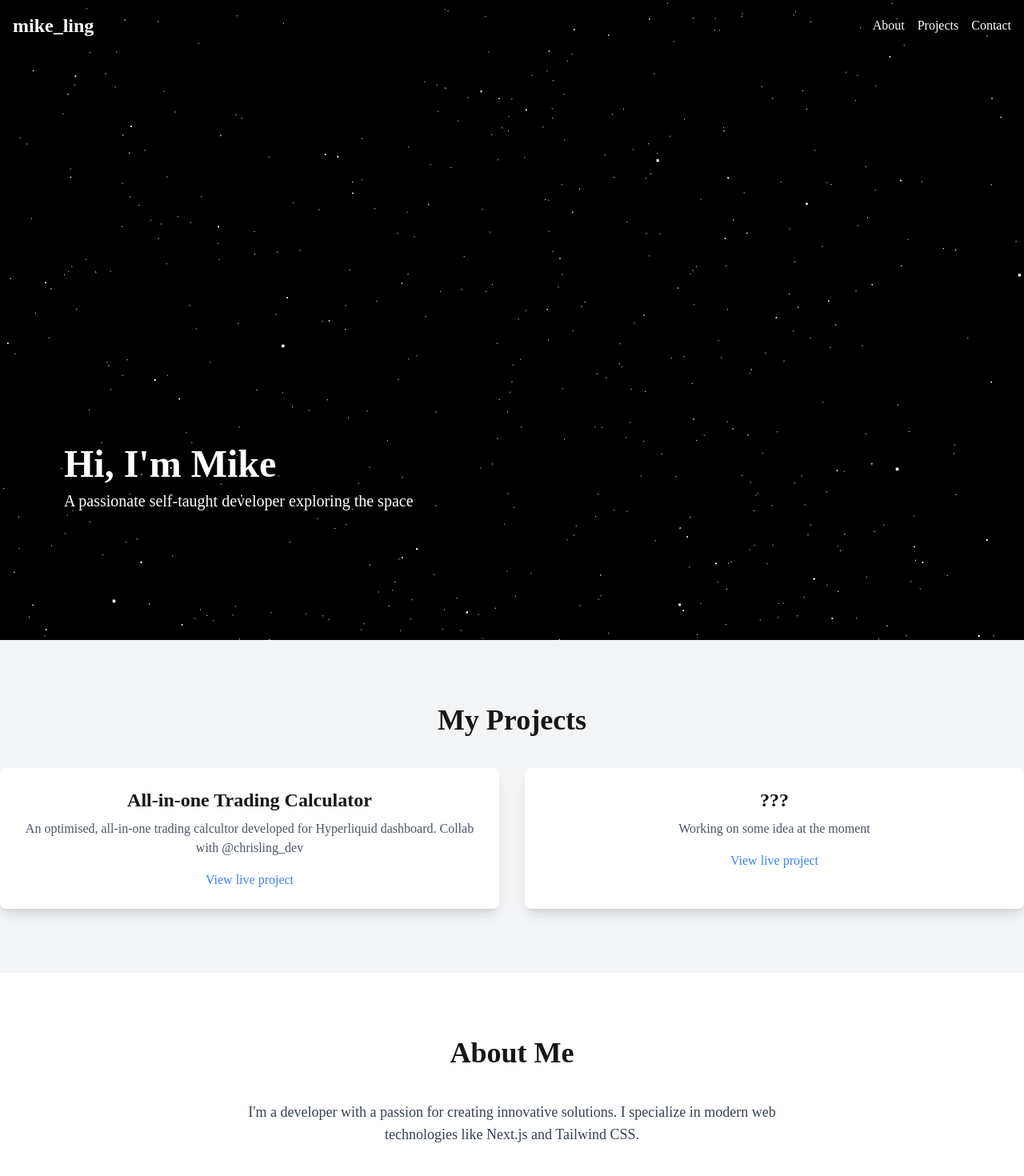
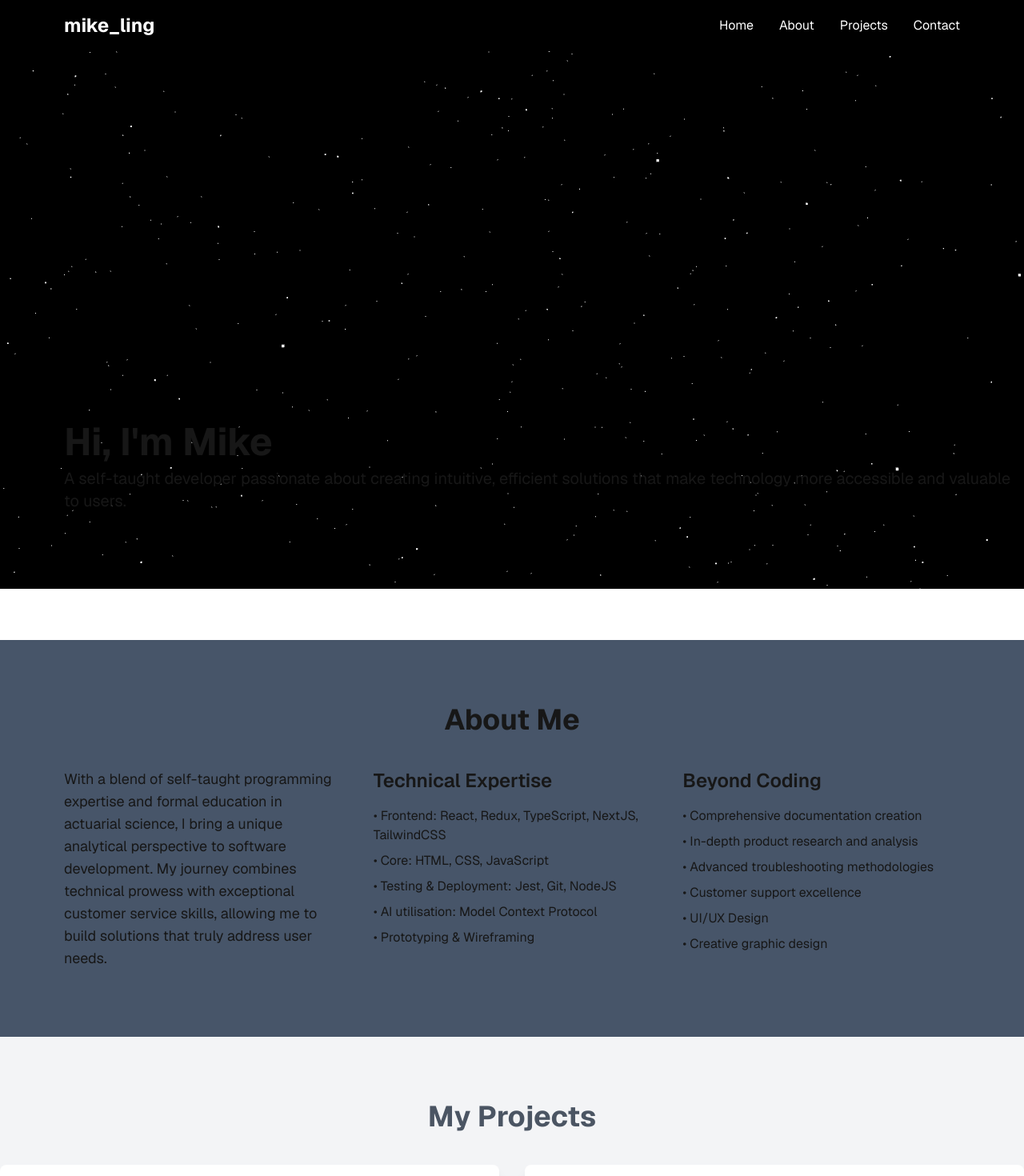
Before and after one commit to mikeling-dev/my-portfolio, a Next.js app: page / in a window 1280 px wide. Shown: the top 1470 px of the page at 80% size. Built offline with nearby package versions, Linux system fonts and the light colour scheme.

Commit message:
adjusted layouts, colors, added skill

```diff
--- a/src/app/globals.css
+++ b/src/app/globals.css
@@ -19,4 +19,5 @@
 body {
   color: var(--foreground);
   background: var(--background);
+  font-family: var(--font-sans);
 }
--- a/src/app/layout.tsx
+++ b/src/app/layout.tsx
@@ -27,7 +27,7 @@ export default function RootLayout({
   return (
     <html lang="en">
       <body
-        className={`${geistSans.variable} ${geistMono.variable} antialiased bg-black`}
+        className={`${geistSans.variable} ${geistMono.variable} antialiased`}
       >
         <Navbar />
         {children}
--- a/src/app/page.tsx
+++ b/src/app/page.tsx
@@ -5,10 +5,10 @@ import Projects from "@/components/Projects";
 
 export default function Home() {
   return (
-    <div>
+    <div className="font-sans">
       <Hero />
+      <About />
       <Projects />
-      <About />
       <Contact />
     </div>
   );
--- a/src/components/About.tsx
+++ b/src/components/About.tsx
@@ -4,25 +4,75 @@ import { motion } from "framer-motion";
 
 export default function About() {
   return (
-    <section id="about" className="py-20 bg-white">
-      <div className="container mx-auto text-center">
+    <section id="about" className="py-20 bg-slate-600">
+      <div className="container mx-auto px-6 md:px-20">
         <motion.h2
           initial={{ opacity: 0 }}
           whileInView={{ opacity: 1 }}
           transition={{ duration: 0.8 }}
-          className="text-4xl font-bold mb-10"
+          className="text-4xl font-bold mb-10 text-center"
         >
           About Me
         </motion.h2>
-        <motion.p
-          initial={{ opacity: 0, y: 20 }}
-          whileInView={{ opacity: 1, y: 0 }}
-          transition={{ duration: 0.8, delay: 0.2 }}
-          className="text-lg text-gray-700 max-w-2xl mx-auto"
-        >
-          I&apos;m a developer with a passion for creating innovative solutions.
-          I specialize in modern web technologies like Next.js and Tailwind CSS.
-        </motion.p>
+
+        <div className="flex flex-col md:flex-row gap-10">
+          {/* Left Column - Existing Content */}
+          <motion.div
+            initial={{ opacity: 0, y: 20 }}
+            whileInView={{ opacity: 1, y: 0 }}
+            transition={{ duration: 0.8, delay: 0.2 }}
+            className="md:w-1/2"
+          >
+            <p className="text-lg">
+              With a blend of self-taught programming expertise and formal
+              education in actuarial science, I bring a unique analytical
+              perspective to software development. My journey combines technical
+              prowess with exceptional customer service skills, allowing me to
+              build solutions that truly address user needs.
+            </p>
+          </motion.div>
+
+          {/* Right Column - Skills */}
+          <motion.div
+            initial={{ opacity: 0, y: 20 }}
+            whileInView={{ opacity: 1, y: 0 }}
+            transition={{ duration: 0.8, delay: 0.4 }}
+            className="md:w-1/2"
+          >
+            <div className="mb-8">
+              <h3 className="text-2xl font-semibold mb-4">
+                Technical Expertise
+              </h3>
+              <ul className="space-y-2">
+                <li>
+                  • Frontend: React, Redux, TypeScript, NextJS, TailwindCSS
+                </li>
+                <li>• Core: HTML, CSS, JavaScript</li>
+                <li>• Testing & Deployment: Jest, Git, NodeJS</li>
+                <li>• AI utilisation: Model Context Protocol</li>
+                <li>• Prototyping & Wireframing</li>
+              </ul>
+            </div>
+          </motion.div>
+          <motion.div
+            initial={{ opacity: 0, y: 20 }}
+            whileInView={{ opacity: 1, y: 0 }}
+            transition={{ duration: 0.8, delay: 0.4 }}
+            className="md:w-1/2"
+          >
+            <div>
+              <h3 className="text-2xl font-semibold mb-4">Beyond Coding</h3>
+              <ul className="space-y-2">
+                <li>• Comprehensive documentation creation</li>
+                <li>• In-depth product research and analysis</li>
+                <li>• Advanced troubleshooting methodologies</li>
+                <li>• Customer support excellence</li>
+                <li>• UI/UX Design</li>
+                <li>• Creative graphic design</li>
+              </ul>
+            </div>
+          </motion.div>
+        </div>
       </div>
     </section>
   );
--- a/src/components/Hero.tsx
+++ b/src/components/Hero.tsx
@@ -81,11 +81,16 @@ export default function Hero() {
 
     // 7. Handle Window Resize
     const handleResize = () => {
-      camera.aspect = window.innerWidth / window.innerHeight;
+      const width = window.innerWidth;
+      const height = window.innerHeight;
+
+      camera.aspect = width / height;
       camera.updateProjectionMatrix();
-      renderer.setSize(window.innerWidth, window.innerHeight);
+      renderer.setSize(width, height);
     };
+
     window.addEventListener("resize", handleResize);
+    handleResize(); // Initial size setup
 
     // 8. Cleanup on Unmount
     return () => {
@@ -96,22 +101,26 @@ export default function Hero() {
   }, []);
 
   return (
-    <section className="relative h-screen bg-black text-white overflow-hidden w-screen">
+    <section
+      id="home"
+      className="relative w-full h-screen overflow-hidden px-6 md:px-20"
+    >
       {/* Three.js Canvas */}
-      <canvas ref={canvasRef} className="absolute inset-0" />
+      <canvas ref={canvasRef} className="absolute inset-0 w-full h-full" />
 
       {/* Text in Bottom-Left */}
       <motion.div
         initial={{ opacity: 0, y: 20 }}
         animate={{ opacity: 1, y: 0 }}
         transition={{ duration: 1 }}
-        className="absolute bottom-40 left-20 z-10"
+        className="absolute bottom-24 md:bottom-40 z-10"
       >
         <h1 className="text-4xl md:text-5xl font-bold mb-2">
           Hi, I&apos;m Mike
         </h1>
         <p className="text-lg md:text-xl">
-          A passionate self-taught developer exploring the space
+          A self-taught developer passionate about creating intuitive, efficient
+          solutions that make technology more accessible and valuable to users.
         </p>
       </motion.div>
     </section>
--- a/src/components/Navbar.tsx
+++ b/src/components/Navbar.tsx
@@ -1,22 +1,57 @@
+"use client";
 import Link from "next/link";
 
 export default function Navbar() {
+  const scrollToSection = (sectionId: string) => {
+    const element = document.getElementById(sectionId);
+    const navbar = document.querySelector("nav");
+    if (element && navbar) {
+      const navbarHeight = navbar.offsetHeight;
+      const elementPosition = element.getBoundingClientRect().top;
+      const offsetPosition =
+        elementPosition + window.pageYOffset - navbarHeight;
+
+      window.scrollTo({
+        top: offsetPosition,
+        behavior: "smooth",
+      });
+    }
+  };
+
   return (
-    <nav className="fixed top-0 w-full  text-white p-4 z-50">
-      <div className="container mx-auto flex justify-between items-center">
+    <nav className="fixed top-0 w-full text-white py-4 z-50 bg-black font-sans px-6 md:px-20">
+      <div id="navbar" className=" w-full md:flex justify-between items-center">
         <Link href="/" className="text-2xl font-bold">
           mike_ling
         </Link>
-        <div className="space-x-4">
-          <Link href="#about" className="hover:text-gray-300">
+        <div
+          id="navigations"
+          className="md:space-x-8 space-x-3 align-middle ml-auto"
+        >
+          <button
+            onClick={() => scrollToSection("home")}
+            className="hover:text-gray-300"
+          >
+            Home
+          </button>
+          <button
+            onClick={() => scrollToSection("about")}
+            className="hover:text-gray-300"
+          >
             About
-          </Link>
-          <Link href="#projects" className="hover:text-gray-300">
+          </button>
+          <button
+            onClick={() => scrollToSection("projects")}
+            className="hover:text-gray-300"
+          >
             Projects
-          </Link>
-          <Link href="#contact" className="hover:text-gray-300">
+          </button>
+          <button
+            onClick={() => scrollToSection("contact")}
+            className="hover:text-gray-300"
+          >
             Contact
-          </Link>
+          </button>
         </div>
       </div>
     </nav>
--- a/src/components/Projects.tsx
+++ b/src/components/Projects.tsx
@@ -20,7 +20,7 @@ export default function Projects() {
   ];
 
   return (
-    <section id="projects" className="py-20 bg-gray-100">
+    <section id="projects" className="py-20 bg-gray-100 text-gray-600">
       <div className="container mx-auto text-center">
         <h2 className="text-4xl font-bold mb-10">My Projects</h2>
         <div className="grid grid-cols-1 md:grid-cols-2 gap-8">
@@ -33,7 +33,7 @@ export default function Projects() {
               className="bg-white p-6 rounded-lg shadow-lg"
             >
               <h3 className="text-2xl font-semibold mb-2">{project.title}</h3>
-              <p className="text-gray-600 mb-4">{project.description}</p>
+              <p className=" mb-4">{project.description}</p>
               <a
                 href={project.link}
                 target="_blank"
```
